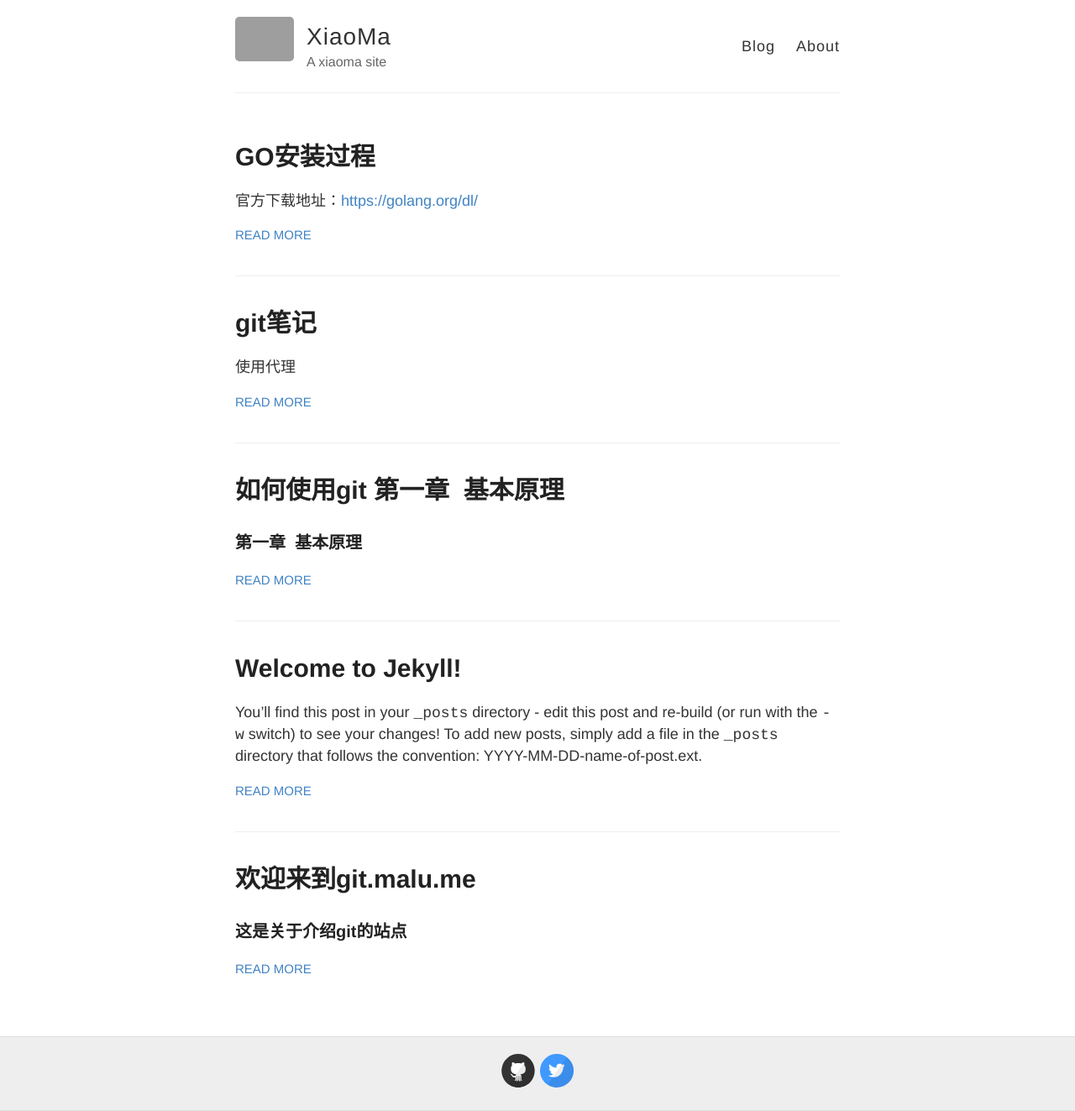
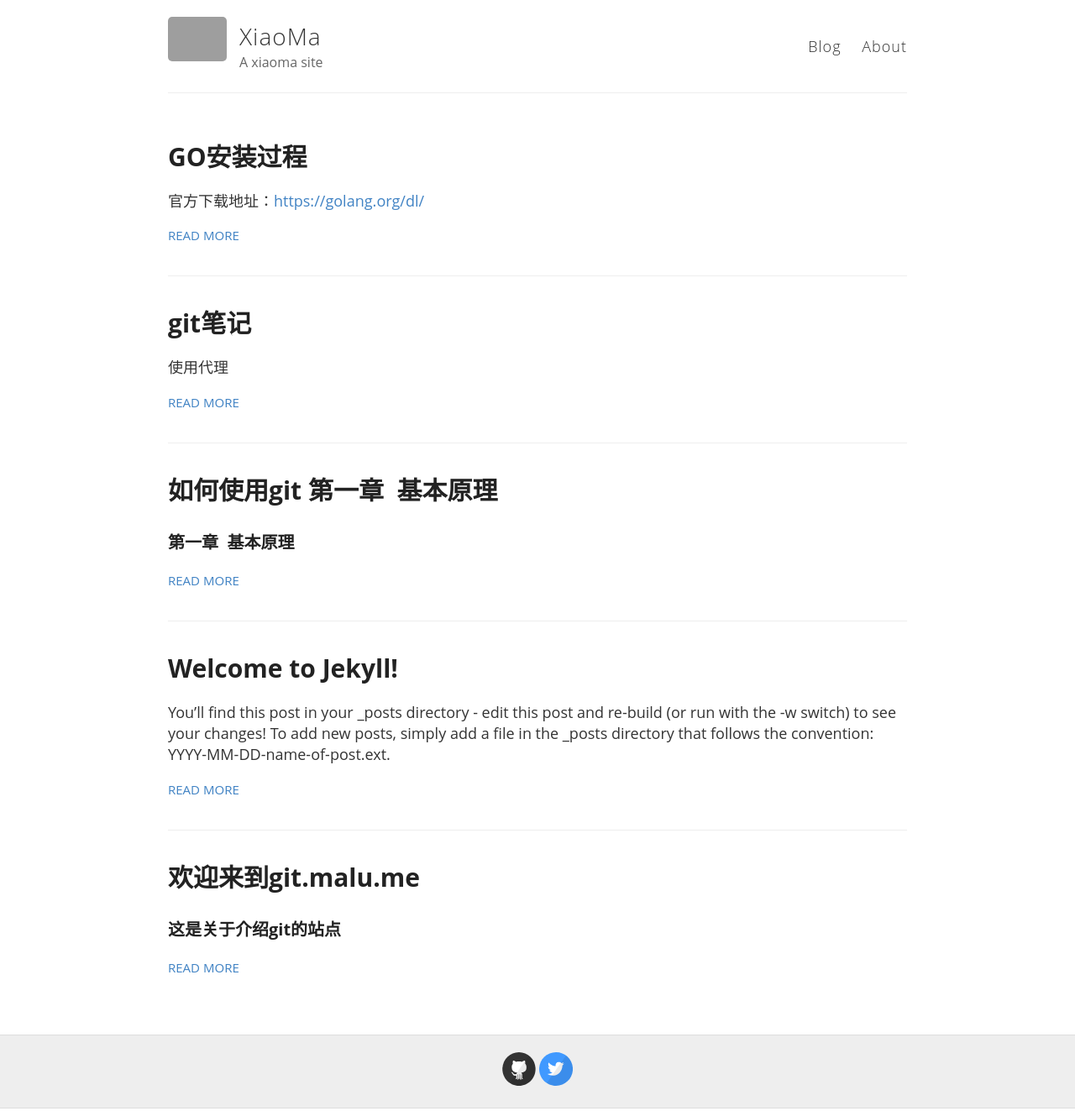
Before and after one commit to pingmalu/pingmalu.github.io, a Jekyll site: the page built from index.html, in a window 1280 px wide. Shown: the whole page at 84% size. Built offline with Jekyll 4.4.1, drawn with Linux system fonts in a browser that asks for light colours; Markdown is read by kramdown in place of the engine named in the settings; grey boxes are pictures that could not be loaded.

Commit message:
change css

```diff
--- a/_sass/_highlights.scss
+++ b/_sass/_highlights.scss
@@ -6,10 +6,6 @@
     line-height: 1.45;
     background-color: #f7f7f7;
     border-radius: 3px;
-}
-
-code {
-  font-family:'Bitstream Vera Sans Mono','Courier', monospace;
 }
 
 .highlight .c { color: #586E75 } /* Comment */
--- a/_sass/_variables.scss
+++ b/_sass/_variables.scss
@@ -15,8 +15,8 @@ $lightGray: #eee;
 $white: #fff;
 
 // Font stacks
-$helvetica: Helvetica, Arial, sans-serif;
-$helveticaNeue: "Helvetica Neue", Helvetica, Arial, sans-serif;
+$helvetica: "Open Sans","Helvetica Neue",Helvetica,Arial,STHeiti,"Microsoft Yahei","SimSun",sans-serif;
+$helveticaNeue: "Open Sans","Helvetica Neue",Helvetica,Arial,STHeiti,"Microsoft Yahei","SimSun",sans-serif;
 $georgia: Georgia, serif;
 
 // Mobile breakpoints
--- a/style.scss
+++ b/style.scss
@@ -18,14 +18,14 @@ html {
 }
 
 body {
-	background: $white;
+  background: $white;
   font: 18px/1.4 $helvetica;
   color: $darkGray;
 }
 
 .container {
   margin: 0 auto;
-  max-width: 740px;
+  max-width: 900px;
   padding: 0 10px;
   width: 100%;
 }
```
